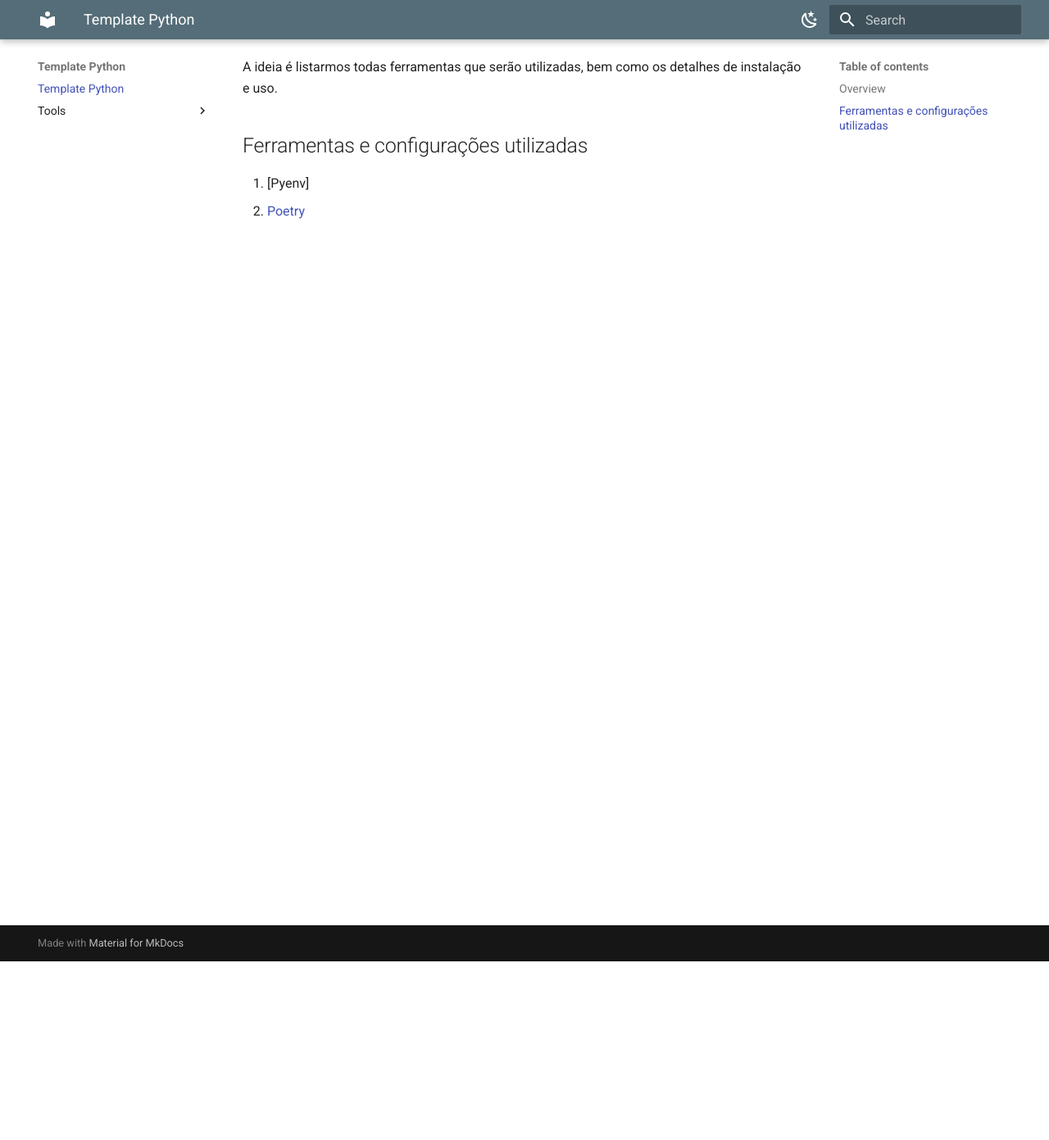
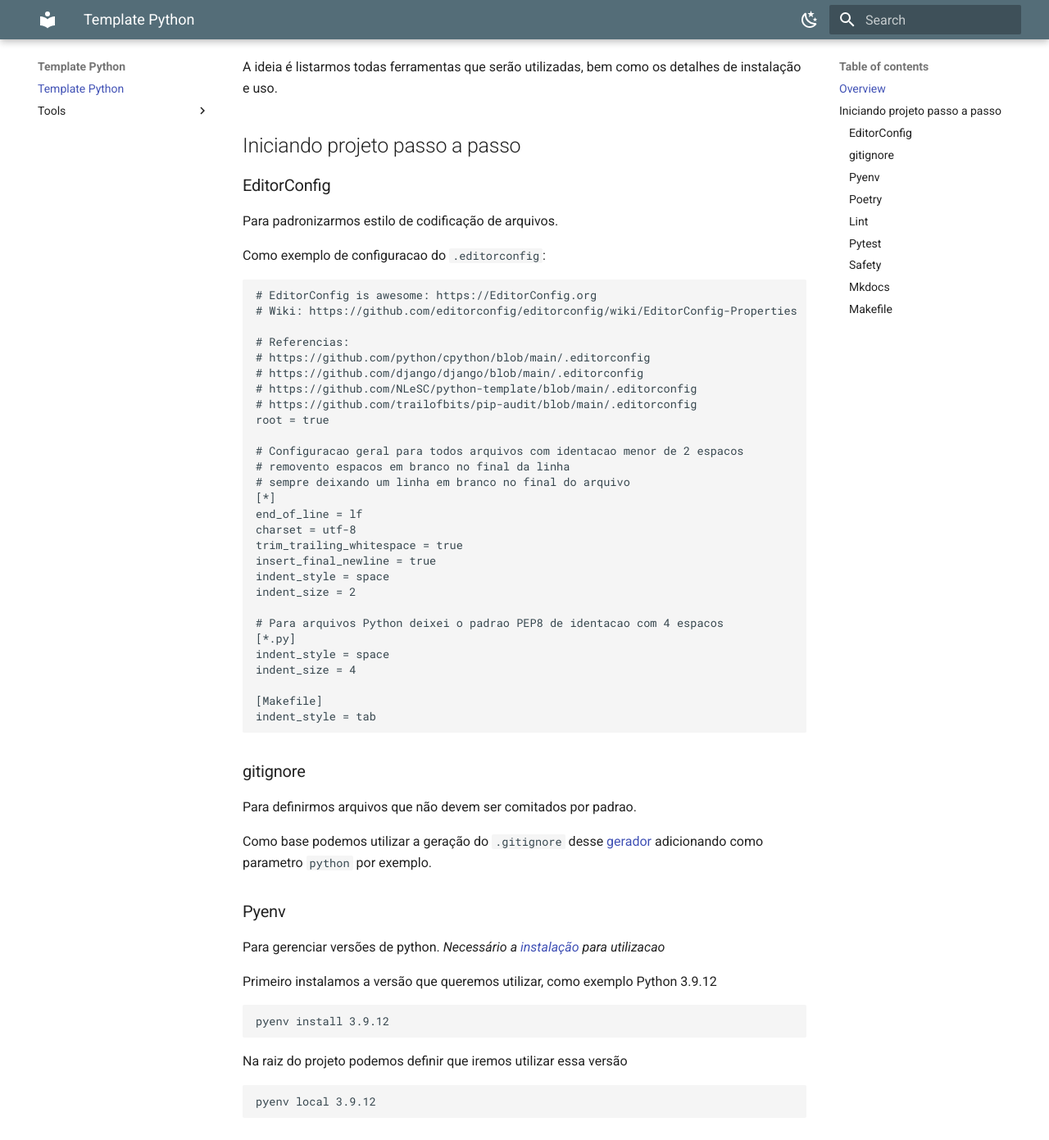
Before and after one commit to samkojo/python-template, an MkDocs documentation site: the page built from docs/index.md, in a window 1280 px wide and 1400 px high, scrolled down 227 px. Shown: the top 1391 px of the window at 82% size. Built offline with MkDocs 1.6.1 and Material for MkDocs 9.7.7, drawn with Linux system fonts in a browser that asks for light colours; some of the changed text lies outside the part shown.

Commit message:
docs: Iniciando projeto passo a passo

````diff
--- a/docs/index.md
+++ b/docs/index.md
@@ -4,10 +4,221 @@
 
 ## Overview
 
-A ideia é listarmos todas ferramentas que serão utilizadas, bem como os
-detalhes de instalação e uso.
+A ideia é listarmos todas ferramentas que serão utilizadas, bem como os detalhes de instalação e uso.
+
+## Iniciando projeto passo a passo
+
+### EditorConfig
+Para padronizarmos estilo de codificação de arquivos.
+
+Como exemplo de configuracao do `.editorconfig`:
+```
+# EditorConfig is awesome: https://EditorConfig.org
+# Wiki: https://github.com/editorconfig/editorconfig/wiki/EditorConfig-Properties
+
+# Referencias:
+# https://github.com/python/cpython/blob/main/.editorconfig
+# https://github.com/django/django/blob/main/.editorconfig
+# https://github.com/NLeSC/python-template/blob/main/.editorconfig
+# https://github.com/trailofbits/pip-audit/blob/main/.editorconfig
+root = true
+
+# Configuracao geral para todos arquivos com identacao menor de 2 espacos
+# removento espacos em branco no final da linha
+# sempre deixando um linha em branco no final do arquivo
+[*]
+end_of_line = lf
+charset = utf-8
+trim_trailing_whitespace = true
+insert_final_newline = true
+indent_style = space
+indent_size = 2
+
+# Para arquivos Python deixei o padrao PEP8 de identacao com 4 espacos
+[*.py]
+indent_style = space
+indent_size = 4
+
+[Makefile]
+indent_style = tab
+```
+
+### gitignore
+Para definirmos arquivos que não devem ser comitados por padrao.
+
+Como base podemos utilizar a geração do `.gitignore` desse [gerador](https://www.toptal.com/developers/gitignore/) adicionando como parametro `python` por exemplo.
+
+### Pyenv
+Para gerenciar versões de python.
+*Necessário a [instalação](https://github.com/pyenv/pyenv#installation) para utilizacao*
+
+Primeiro instalamos a versão que queremos utilizar, como exemplo Python 3.9.12
+```
+pyenv install 3.9.12
+```
+
+Na raiz do projeto podemos definir que iremos utilizar essa versão
+```
+pyenv local 3.9.12
+```
+
+### Poetry
+Nosso gerenciador de pacotes e dependencias.
+*Necessário a [instalação](https://python-poetry.org/docs/#installation) para utilizacao*
+
+Iniciamos o poetry no nosso projeto
+```
+poetry init -n
+```
+
+Para respeitarmos a versão que definimos no pyenv conferir e corrigir se necessário a versão do python no arquivo `pyproject.toml` e trecho `[tool.poetry.dependencies]`.
+
+Por exemplo:
+```
+[tool.poetry.dependencies]
+python = "^3.9.12"
+```
+
+Instalamos para iniciar o ambiente virtual
+```
+poetry install
+```
+
+Acessamos o shell poetry, para podemos utilizar o projeto
+```
+poetry shell
+```
+
+### Lint
+Como formatadores de codigo podemos utilizar o blue e isort.
+
+Para instalar:
+```
+poetry add blue -D
+poetry add isort -D
+```
+
+Como analise de codigo podemos utilizar o prospector com mypy.
+
+Para instalar:
+```
+poetry add prospector -D
+poetry add mypy -D
+```
+
+Verificar problema de seguranca comuns no codigo.
+****
+Para instação:
+```
+poetry add bandit -D
+```
+
+Podemos configurar o prospector com um arquivo `prospector.yaml` na raiz do projeto.
+Como exemplo:
+```
+strictness: high
+doc-warnings: false
+test-warnings: false
+autodetect: false
+member-warnings: false
+max-line-length: 79
+
+mypy:
+  run: true
+  options:
+    ignore-missing-imports: true
+    follow-imports: skip
+
+bandit:
+  run: true
+```
+
+### Pytest
+Ferramenta para teste.
+
+Para instalação:
+```
+poetry add pytest -D
+```
+
+### Safety
+Verificador de vunerabilidades de dependencias.
+
+Para instalação:
+```
+poetry add safety -D
+```
+
+### Mkdocs
+Ferramenta para documentação
+
+Para instalação:
+```
+poetry add mkdocs -D
+```
+
+Para iniciar a documentação com mkdocs no projeto:
+```
+mkdocs new .
+```
+
+Para instalacao extensoes e temas utilizados nesse exemplo:
+```
+poetry add pymdown-extensions -D
+poetry add mkdocs-material -D
+```
+
+Ativamos a extensao atraves do arquivo `mkdocs.yml` como exemplo:
+```
+site_name: Template Python
+theme:
+  name: material
+  palette:
+    - scheme: default
+      primary: blue grey
+      toggle:
+        icon: material/weather-night
+        name: Modo noturno
+    - scheme: slate
+      primary: indigo
+      toggle:
+        icon: material/weather-sunny
+        name: Modo claro
 
 
-## Ferramentas e configurações utilizadas
-1. [Pyenv]
-2. [Poetry](./tools/poetry.md)
+markdown_extensions:
+  - pymdownx.tasklist  # Lista de tarefas
+  - pymdownx.emoji  # Emojis
+  - pymdownx.mark
+  - pymdownx.tilde
+  - pymdownx.highlight
+```
+
+### Makefile
+Para facilitarmos no desenvolvimento do projeto, criamos scripts para organizarmos algumas tarefas comuns.
+
+Como exemplo temos o `Makefile` com base nas ferramentas apresentadas:
+```
+.PHONY: install
+install:
+	@poetry install
+
+.PHONY: format
+format:
+	@blue .
+	@isort .
+
+.PHONY: lint
+lint:
+	@blue --check .
+	@isort --check .
+	@prospector
+
+.PHONY: test
+test:
+	@pytest . -v
+
+.PHONY: check
+check:
+	@safety check
+```
````
